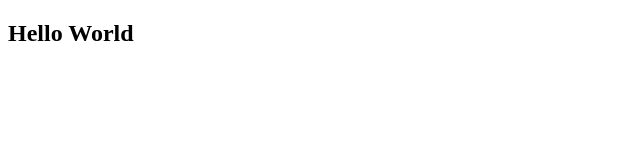
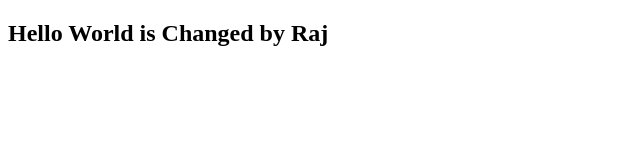
Before and after one commit to raj-mahajan/first-project, a plain HTML site: page index.html in a window 1280 px wide. Shown: the whole page, without its empty margins (0-640 px from the left). Drawn offline with Linux system fonts and the light colour scheme.

Commit message:
Changed Heading

```diff
--- a/index.html
+++ b/index.html
@@ -6,6 +6,6 @@
 	<title></title>
 </head>
 <body>
-<h2>Hello World<h2>
+<h2>Hello World is Changed by Raj<h2>
 </body>
 </html>
```
